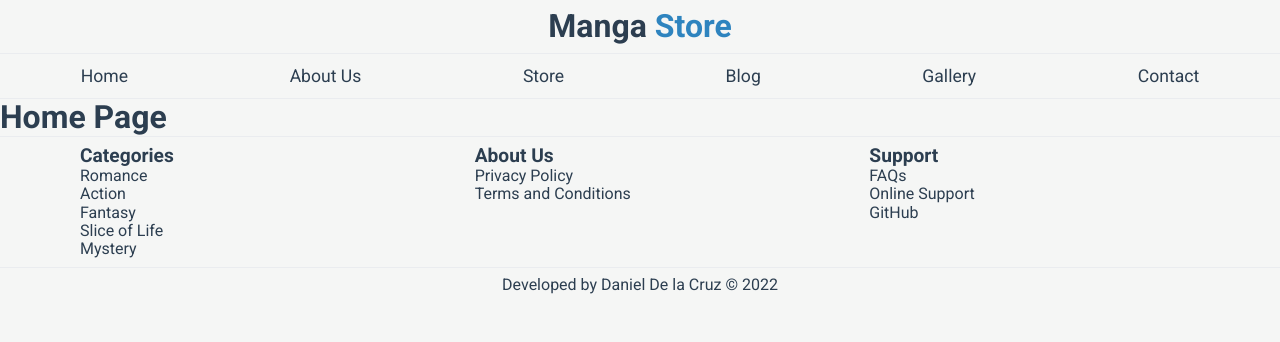
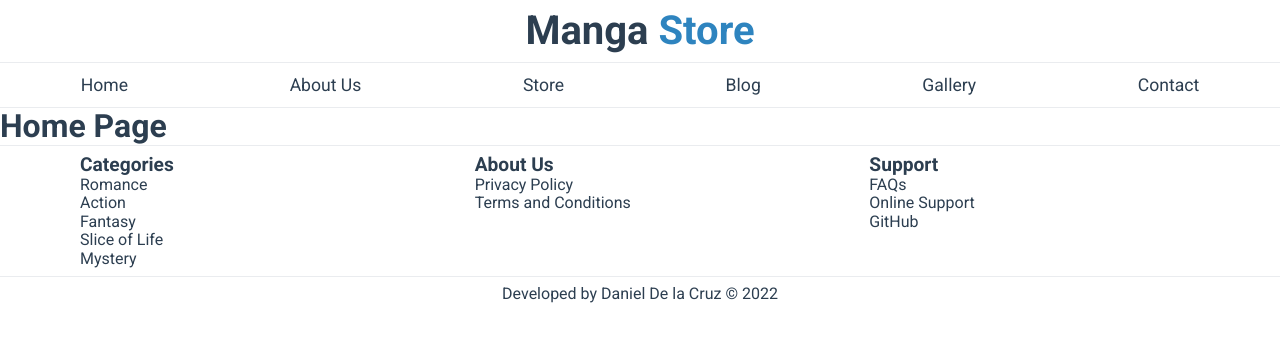
Before and after one commit to SirGavarine16/react-manga-store, a React (Create React App) app: page / in a window 1280 px wide. Shown: the top 342 px of the page. Built offline with nearby package versions, Linux system fonts and the light colour scheme.

Commit message:
backgroundColor and header title changed

```diff
--- a/src/styles/index.css
+++ b/src/styles/index.css
@@ -2,7 +2,7 @@
     --primary-color: #2c3e50;
     --secondary-color: #2e84bf;
 
-    --background-color: #f5f6f5;
+    --background-color: #ffffff;
     --div-color: #eaecef;
 
     --text-primary: #121212;
--- a/src/styles/navigationbar.css
+++ b/src/styles/navigationbar.css
@@ -1,6 +1,6 @@
 .title {
     padding: 0.5rem 0;
-    font-size: 2rem;
+    font-size: 2.5rem;
     font-weight: bold;
     text-align: center;
     color: var(--primary-color);
```
